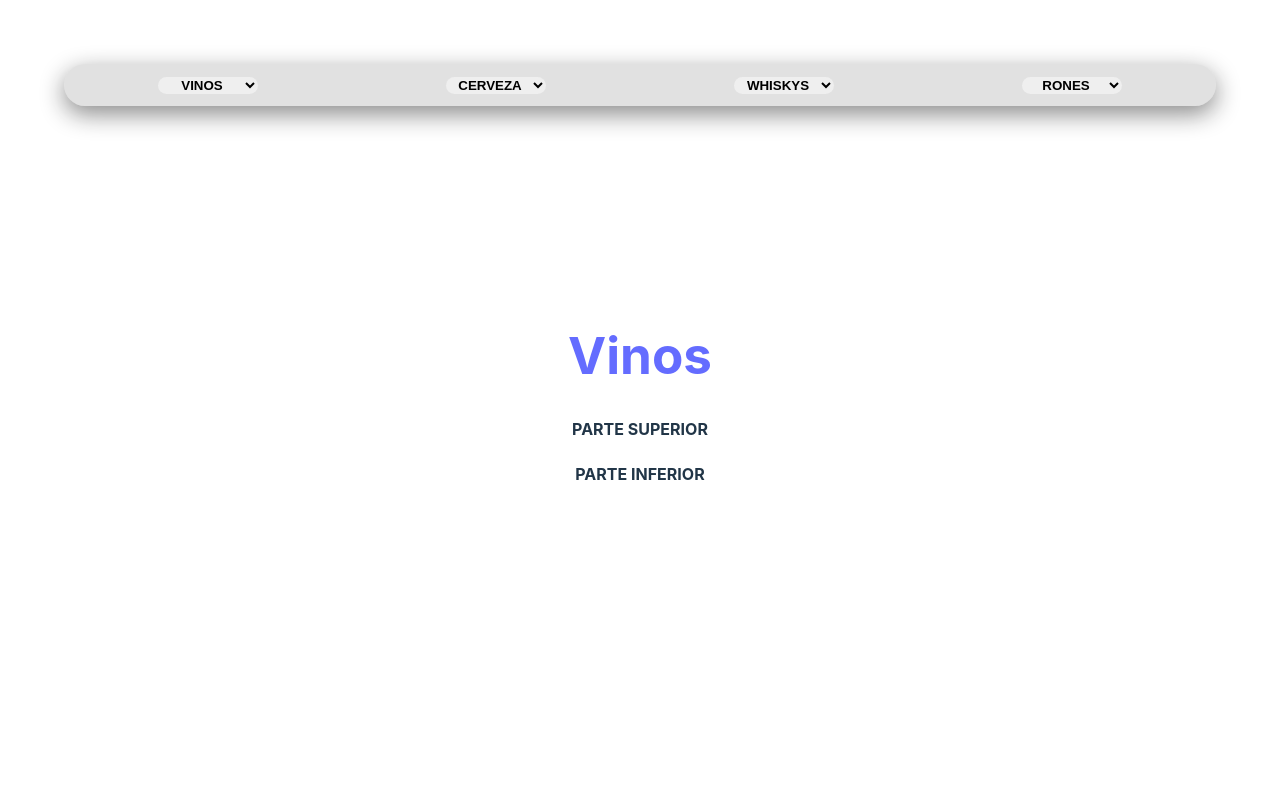
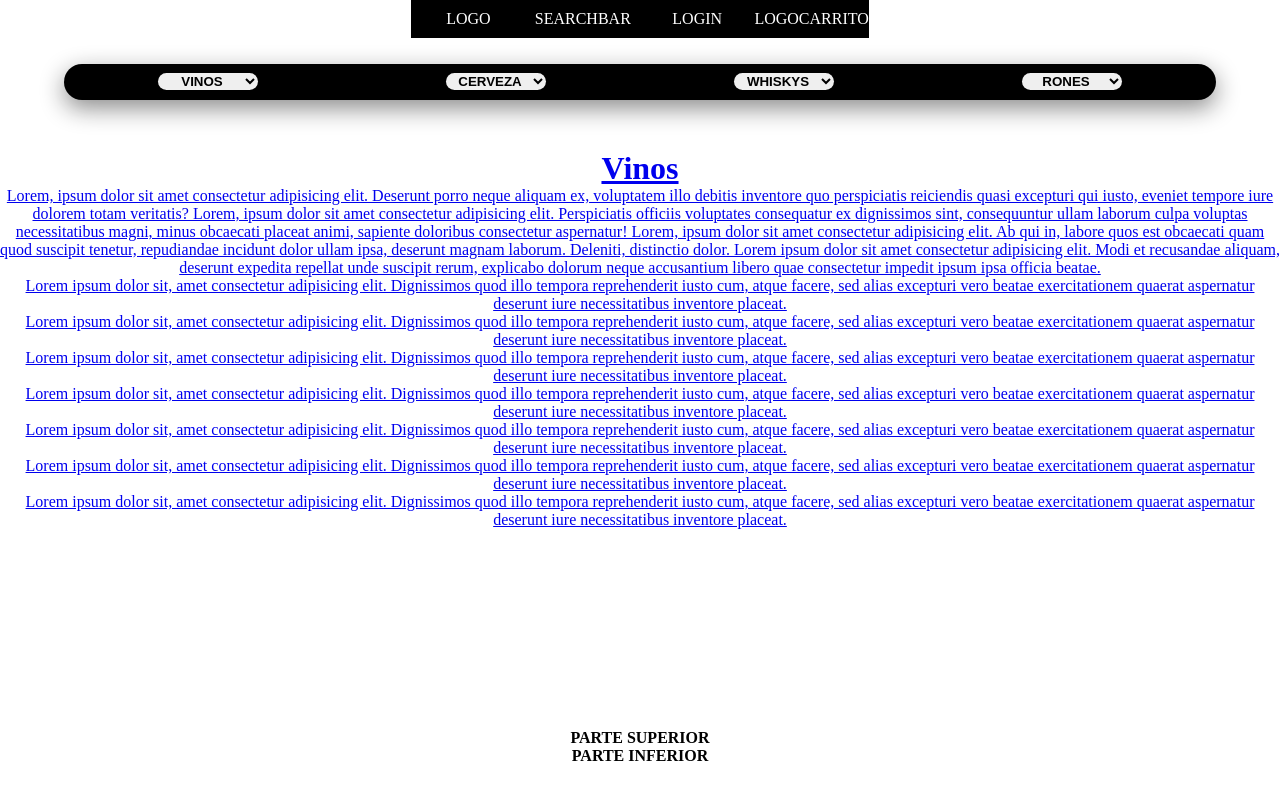
Before and after one commit to Drinks-Ecommerce/DRINKS-E-COMMERCE, a React (Vite) app in the folder client/: page / in a window 1280 px wide. Shown: the top 800 px of the page. Built offline with nearby package versions, Linux system fonts and the light colour scheme.

Commit message:
navabar flotante

```diff
--- a/client/src/App.css
+++ b/client/src/App.css
@@ -1,5 +1,6 @@
-#root {
+/* #root {
   max-width: 1280px;
+
   margin: 0 auto;
   padding: 2rem;
   text-align: center;
@@ -39,3 +40,4 @@
 .read-the-docs {
   color: #888;
 }
+ */
--- a/client/src/components/Home.css
+++ b/client/src/components/Home.css
@@ -1,9 +1,51 @@
+*{
+  margin:0;
+  padding: 0;
+  box-sizing: content-box;
+  font-family: "Times New Roman", Times, serif;
+
+}
 
 
+.conte_encabezado{
+  display: grid;
+  grid-template-columns: 1fr 1fr 1fr 1fr;
+  grid-template-rows: 1fr;
+  padding-top: 10px;
+  padding-bottom: 10px;
+  text-align: center;
+  justify-self: center;
+  align-self: end;
+  margin-bottom: 1px;
+  position: fixed;
+  top: 0px;
+  left: 0;
+  right: 0;
+  background-color: black;
+  color: white;
+
+
+
+
+}
+
 .nav {
-    position: fixed;
-    top: 0;
+     position: fixed;
+    top: 0px;
     left: 0;
     right: 0;
     z-index: 999;
+    text-align: center;
+    margin-top:0px ;
   }
+
+  .vinos{
+    margin-top: 150px;
+    text-align: center;
+
+  }
+
+  .footer{
+    margin-top: 200px;
+    text-align: center;
+  }
--- a/client/src/components/Home.jsx
+++ b/client/src/components/Home.jsx
@@ -11,14 +11,87 @@ export default function Home(){
 
     return(
         <div className="contenedor_general">
+
+            <div className="conte_encabezado">
+                <div>LOGO</div>
+                <div className="logo">
+                    SEARCHBAR
+                </div>
+                <div>LOGIN</div>
+                <div>LOGOCARRITO</div>
+            </div>
+
+
+
             <div className="nav">
                 <NavBar/>
             </div>
-            <Link to={"/cards"}>
-            <h1>Vinos</h1>
-            </Link>
 
-            <Footer />
+            <div className="vinos">
+                <Link to={"/cards"}>
+                    <h1>Vinos</h1>
+                    <p>Lorem, ipsum dolor sit amet consectetur adipisicing
+                         elit. Deserunt porro neque aliquam ex, voluptatem illo debitis inventore quo perspiciatis reiciendis quasi excepturi qui iusto,
+                        eveniet tempore iure dolorem totam veritatis?
+                        Lorem, ipsum dolor sit amet consectetur adipisicing
+                        elit. Perspiciatis officiis voluptates consequatur
+                         ex dignissimos sint, consequuntur ullam laborum
+                         culpa voluptas necessitatibus magni, minus
+                          obcaecati placeat animi, sapiente doloribus
+                           consectetur aspernatur! Lorem, ipsum dolor
+                           sit amet consectetur adipisicing elit. Ab qui
+                            in, labore quos est obcaecati quam quod suscipit
+                            tenetur, repudiandae incidunt dolor ullam ipsa,
+                             deserunt magnam laborum. Deleniti, distinctio
+                             dolor. Lorem ipsum dolor sit amet consectetur
+                      adipisicing elit. Modi et recusandae aliquam, deserunt
+                       expedita repellat unde suscipit rerum, explicabo
+                       dolorum neque accusantium libero quae consectetur
+                        impedit ipsum ipsa officia beatae.
+                    </p>
+                    <p>Lorem ipsum dolor sit, amet consectetur adipisicing
+                         elit. Dignissimos quod illo tempora reprehenderit
+                         iusto cum, atque facere, sed alias excepturi vero
+                         beatae exercitationem quaerat aspernatur deserunt
+                         iure necessitatibus inventore placeat.</p>
+
+                         <p>Lorem ipsum dolor sit, amet consectetur adipisicing
+                         elit. Dignissimos quod illo tempora reprehenderit
+                         iusto cum, atque facere, sed alias excepturi vero
+                         beatae exercitationem quaerat aspernatur deserunt
+                         iure necessitatibus inventore placeat.</p>
+                         <p>Lorem ipsum dolor sit, amet consectetur adipisicing
+                         elit. Dignissimos quod illo tempora reprehenderit
+                         iusto cum, atque facere, sed alias excepturi vero
+                         beatae exercitationem quaerat aspernatur deserunt
+                         iure necessitatibus inventore placeat.</p>
+                         <p>Lorem ipsum dolor sit, amet consectetur adipisicing
+                         elit. Dignissimos quod illo tempora reprehenderit
+                         iusto cum, atque facere, sed alias excepturi vero
+                         beatae exercitationem quaerat aspernatur deserunt
+                         iure necessitatibus inventore placeat.</p>
+                         <p>Lorem ipsum dolor sit, amet consectetur adipisicing
+                         elit. Dignissimos quod illo tempora reprehenderit
+                         iusto cum, atque facere, sed alias excepturi vero
+                         beatae exercitationem quaerat aspernatur deserunt
+                         iure necessitatibus inventore placeat.</p>
+                         <p>Lorem ipsum dolor sit, amet consectetur adipisicing
+                         elit. Dignissimos quod illo tempora reprehenderit
+                         iusto cum, atque facere, sed alias excepturi vero
+                         beatae exercitationem quaerat aspernatur deserunt
+                         iure necessitatibus inventore placeat.</p>
+                         <p>Lorem ipsum dolor sit, amet consectetur adipisicing
+                         elit. Dignissimos quod illo tempora reprehenderit
+                         iusto cum, atque facere, sed alias excepturi vero
+                         beatae exercitationem quaerat aspernatur deserunt
+                         iure necessitatibus inventore placeat.</p>
+                </Link>
+            </div>
+
+            <div className="footer">
+                <Footer />
+            </div>
+
         </div>
     )
 }
--- a/client/src/components/NavBar.css
+++ b/client/src/components/NavBar.css
@@ -7,10 +7,12 @@
     margin-left: 5%;
     margin-right: 5%;
     margin-top: 5%;
-    background-color: rgba(128, 128, 128, 0.237);
+    /* background-color: rgba(128, 128, 128, 0.237); */
+    background-color: black;
     padding-bottom: 10px;
     padding-top: 8px;
     box-shadow: rgba(19, 19, 19, 0.495) 0px 8px 24px;
+    color: white;
 
 }
 
@@ -21,6 +23,7 @@
     text-align: center;
     font-family: Arial, sans-serif;
     font-weight: bold;
+
 }
 
 .filter_cerveza{
--- a/client/src/index.css
+++ b/client/src/index.css
@@ -1,4 +1,4 @@
-:root {
+/* :root {
   font-family: Inter, Avenir, Helvetica, Arial, sans-serif;
   font-size: 16px;
   line-height: 24px;
@@ -22,17 +22,17 @@ a {
 }
 a:hover {
   color: #535bf2;
-}
+} */
 
 body {
   margin: 0;
-  display: flex;
+ /*  display: flex; */
   place-items: center;
   min-width: 320px;
   min-height: 100vh;
 }
 
-h1 {
+/* h1 {
   font-size: 3.2em;
   line-height: 1.1;
 }
@@ -68,3 +68,4 @@ button:focus-visible {
     background-color: #f9f9f9;
   }
 }
+ */
--- a/client/src/reducer/index.js
+++ b/client/src/reducer/index.js
@@ -1,9 +1,30 @@
 let initialState = {
-    products: []
+    allproducts: [],
+    copyallproducts:[],
+    typesproducto:[]
 }
 
 function rootReducer(state = initialState, action){
 
+    switch (action.type){
+        case 'GET_PRODUCTS' :
+            return{
+                ...state,
+                allproducts: action.payload,
+                copyallproducts : action.payload
+
+            }
+
+        case 'GET_TYPES' :
+            return{
+                ...state,
+                typesproducto: action.payload
+            }
+
+        default:
+                return state;
+    }
+
 }
 
 export default rootReducer
```
Also changed, not shown: client/src/action/index.js (+7 -0 lines), 2 other files (tests, documents, lock files or other folders).
